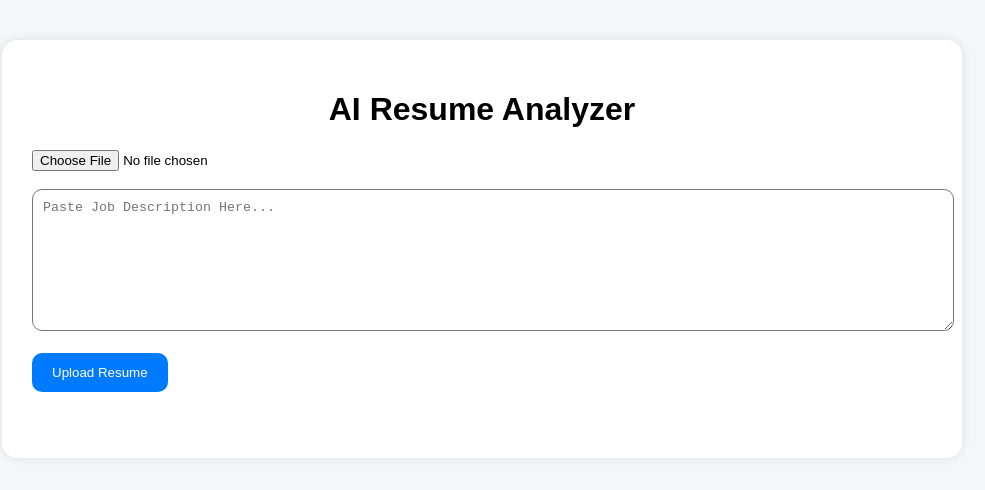
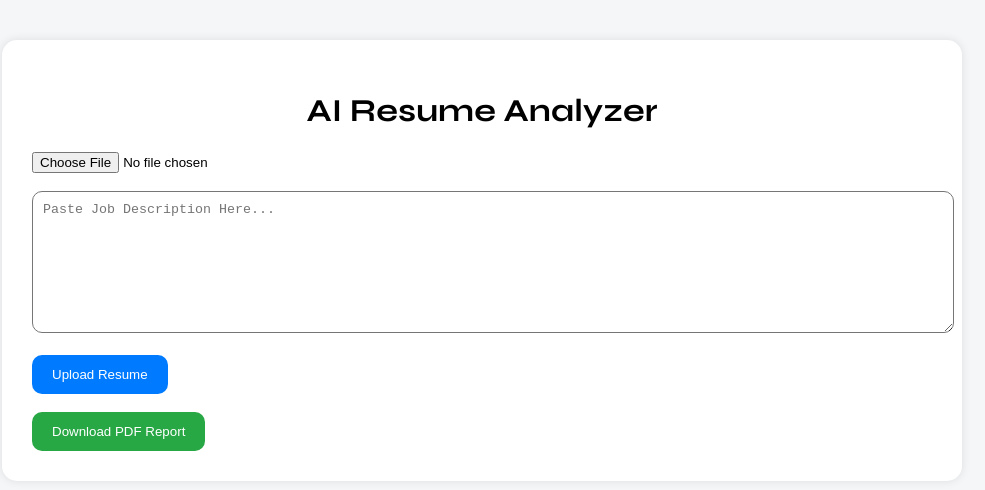
Before and after one commit to Siddhitapase20/AI-Resume-Analyzer-Job-Match-Platform-, a React (Create React App) app in the folder frontend/: page / in a window 1280 px wide. Shown: the top 490 px of the page, without its empty margins (158-1143 px from the left). Built offline with nearby package versions, Linux system fonts and the light colour scheme.

Commit message:
added download button

```diff
--- a/frontend/package.json
+++ b/frontend/package.json
@@ -9,6 +9,7 @@
     "@testing-library/user-event": "^13.5.0",
     "axios": "^1.16.1",
     "chart.js": "^4.5.1",
+    "jspdf": "^4.2.1",
     "react": "^19.2.6",
     "react-chartjs-2": "^5.3.1",
     "react-dom": "^19.2.6",
--- a/frontend/src/App.js
+++ b/frontend/src/App.js
@@ -1,6 +1,7 @@
 import React, { useState } from "react";
 import axios from "axios";
 import {Pie} from "react-chartjs-2";
+import jsPDF from "jspdf";
 
 import{
   Chart as ChartJS,
@@ -24,6 +25,7 @@ function App() {
   const [missingSkills, setMissingSkills] = useState([]);
   const [atsScore, setAtsScore] = useState(0);
   const [suggestions, setSuggestions] = useState([]);
+  const [loading,setLoading]=useState(false);
   const [aiResponse,setAiResponse]=useState("");
 
   const chartData={
@@ -38,11 +40,12 @@ function App() {
     ]
   };
   const handleUpload = async () => {
-
+    setLoading(true);
     const formData = new FormData();
 
     formData.append("resume", file);
     formData.append("jobDescription", jobDesc);
+
 
     try {
 
@@ -57,16 +60,69 @@ function App() {
       setMissingSkills(response.data.missingSkills || []);
       setAtsScore(response.data.atsScore || 0);
       setSuggestions(response.data.suggestions || []);
+      setLoading(false);
       setAiResponse(response.data.aiResponse);
 
     } catch (error) {
 
       console.error("Error uploading file:", error);
-
-    }
+    }setLoading(false);
   };
 
+  // Download pdf
+  const downloadPDF=()=>{
+    const doc=new jsPDF();
+    doc.setFontSize(20);
+    doc.text("AI Resume Analysis Report",20,20);
+
+    doc.setFontSize(14);
+    doc.text(`ATS Score: ${atsScore}%`,20,40);
+
+    doc.text("Matched Skills:",20,55);
+    doc.text(matchedSkills.join(", "),20,65);
+
+    doc.text("Missing Skills:",20,85);
+    doc.text(missingSkills.join(", "),20,95);
+
+    doc.text("Suggestions:",20,115);
+
+    let y=125;
+    suggestions.forEach((item)=>{
+      doc.text(`• ${item}`,20,y);
+      y+=10;
+    });
+    doc.text("AI Analysis:",20,y+10);
+    const splitText=doc.splitTextToSize(aiResponse,170);
+    doc.text(splitText,20,y+20);
+    doc.save("resume_analysis_report.pdf");
+  };
+
+
   return (
+    <div>
+      <style>{`@import url('https://fonts.googleapis.com/css2?family=Syne:wght@700&family=DM+Sans:wght@400;500&display=swap');
+      :root{
+      --accent:#5b4cdd;
+      --bg:#f7f8fa;
+      --surface:#ffffff;
+      --text:#0d0f12;
+      --text2: #5a6270;
+      --border:#e2e6ea;}
+      [data-theme="dark"]{
+      --bg:#1a1d27;
+      --surface:#1a1f2e;
+      --text:#f0f2ff;
+      --text2: #8b91a8;
+      --border:#2e3348;}
+        body{
+        background: var(--bg);
+        font-family:'DM Sans', sans-serif;
+        transition: all 0.2s ease;
+        }
+        h1,h2,h3{
+          font-family:'Syne', sans-serif;}
+        `}
+      </style>
 
     <div
       style={{
@@ -135,6 +191,21 @@ function App() {
         </button>
 
         <br /><br />
+
+        {/* DOWNLOAD BUTTON */}
+        <button
+        onClick={downloadPDF}
+        style={{
+          padding:"12px 20px",
+          backgroundColor: "#28a745",
+          color:"white",
+          border:"none",
+          borderRadius:"10px",
+          cursor:"pointer",
+          marginleft:"10px"}}
+          >
+          Download PDF Report
+        </button>
 
         {/* DASHBOARD CARDS */}
 
@@ -247,6 +318,8 @@ function App() {
               ))}
             </ul>
 
+            {loading && <h3>Analyzing with AI...</h3>}
+
             <h2>AI Analysis</h2>
             <div
             style={{
@@ -255,15 +328,20 @@ function App() {
               borderRadius:"10px"
             }}
             >
-              <pre style={{whiteSpace:"pre-wrap"}}>{aiResponse}</pre>
+              <div
+              style={{
+                whiteSpace:"pre-wrap",
+                lineheight:"1.8",
+                color:"#333",
+                fontSize:"15px"
+              }} >{aiResponse}</div>
             </div>
           </div>
 
         )}
 
       </div>
-
-    </div>
+    </div></div>
   );
 }
 
```
Also changed, not shown: 2 other files (tests, documents, lock files or other folders).
